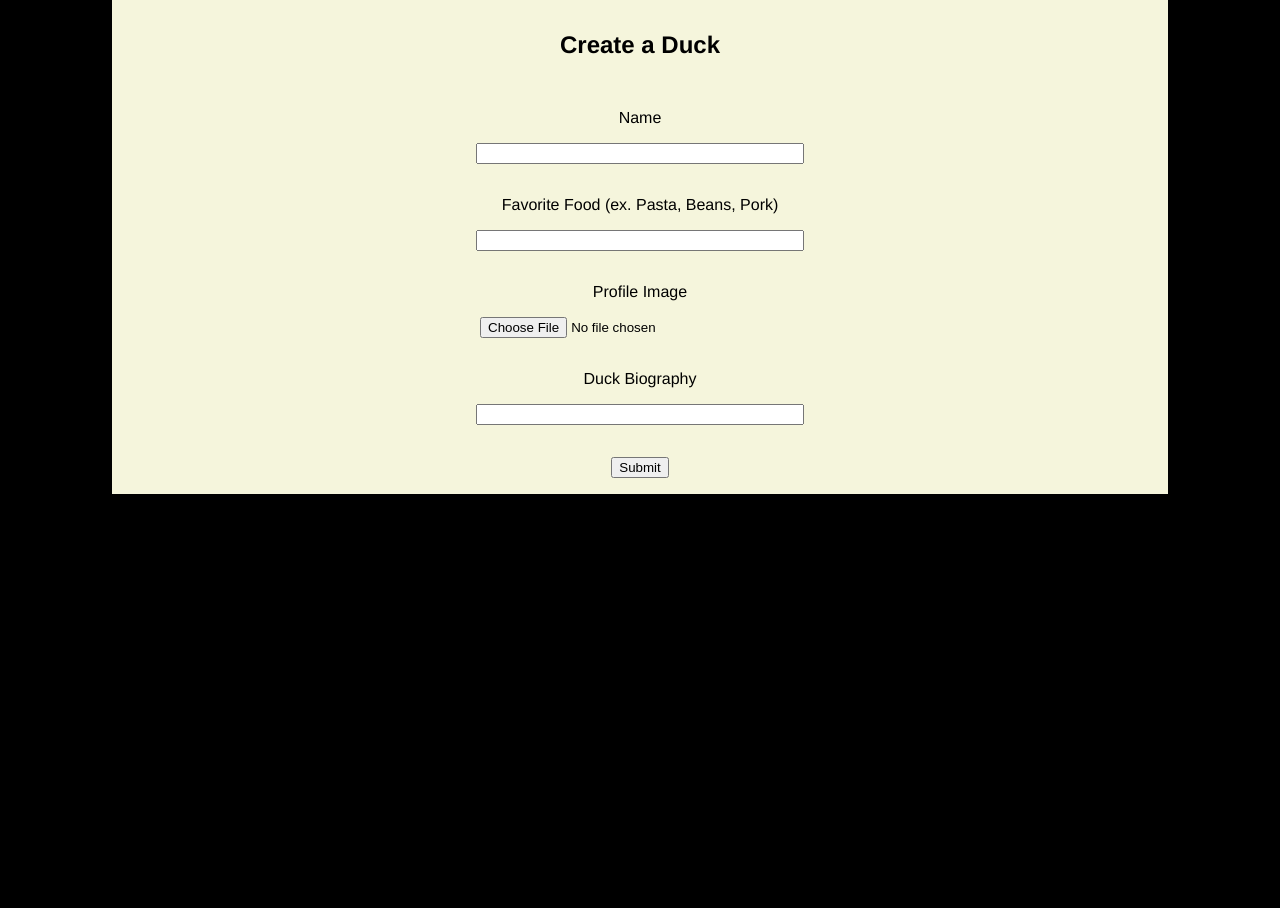
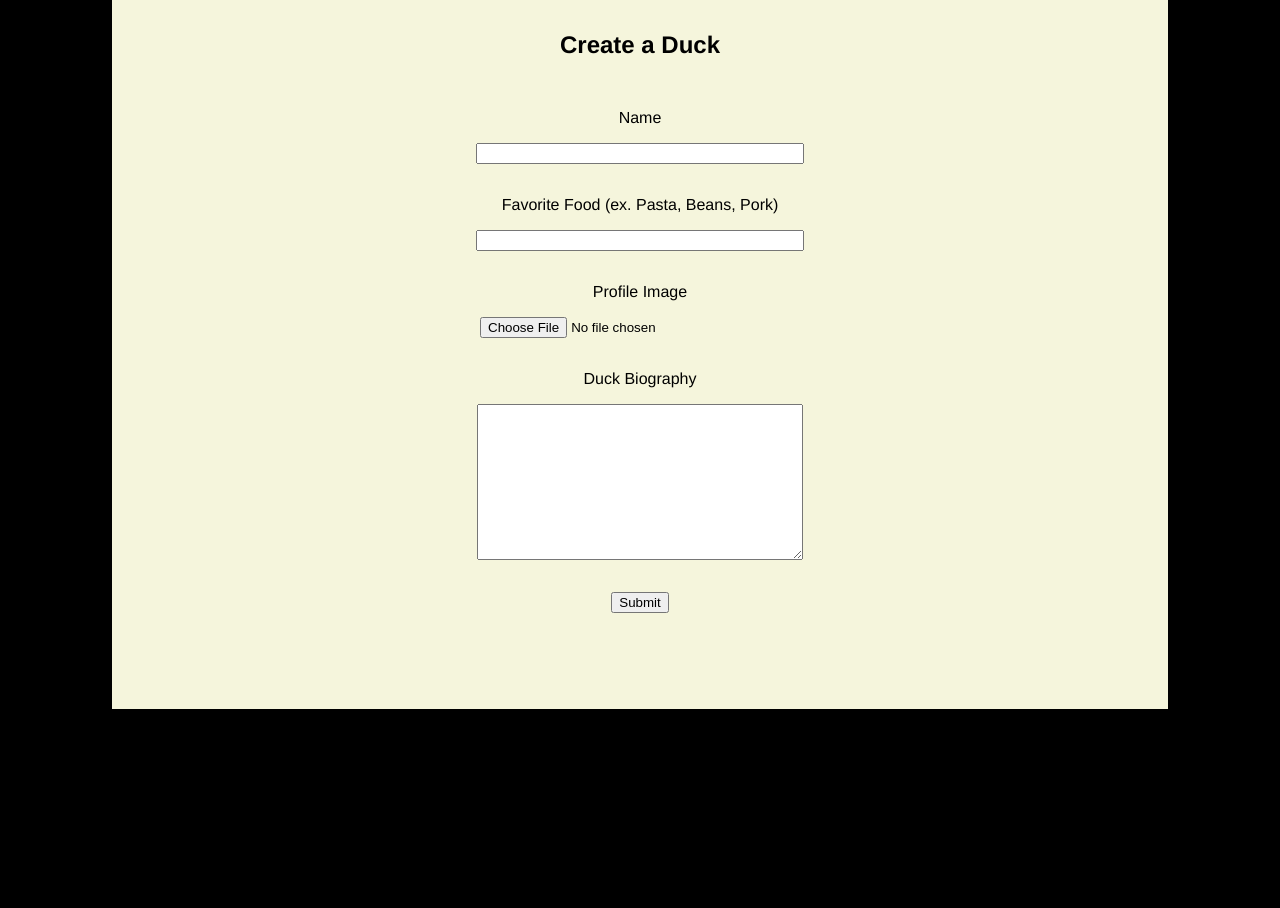
Before and after one commit to nic-gdes/create-a-duck-directory-TatumBaldwin, a PHP site: page /create-duck.php in a window 1280 px wide. Shown: the part 321-1229 px from the top of the page. Run offline with PHP 8.4, Linux system fonts and the light colour scheme.

Commit message:
responsive

```diff
--- a/assets/css/style.css
+++ b/assets/css/style.css
@@ -135,7 +135,7 @@ li {
     padding: 1rem;
     margin: 0 auto;
     margin-top: 20rem;
-    width: 80vw;
+    width: 45rem;
 
     display: grid;
     grid-template-columns: 0.5fr 1fr;
@@ -186,6 +186,18 @@ input {
     margin: 0 auto;
 }
 
+textarea {
+    margin: 0 auto;
+    width: 20rem;
+
+}
+
+.results {
+    color: black;
+    text-align: center;
+    margin-top: 5rem;
+}
+
 /* FOOTER */
 
 /* background color */
@@ -223,3 +235,27 @@ footer {
 .small {
     padding: 1rem;
 }
+
+@media screen and (max-width: 868px) {
+
+   .all-ducks {
+    flex-direction: column;
+    margin: 0 auto;
+   }
+
+   .duck-container2 {
+    grid-template-columns: 1fr;
+    grid-template-rows: 1fr 1fr;
+    justify-content: center;
+    margin: 0 auto;
+    margin-top: 20rem;
+    text-align: center;
+    width: 70vw;
+    height: 40rem;
+   }
+
+   .duckimg2 {
+    width: 100%;
+   }
+
+  }
--- a/create-duck.php
+++ b/create-duck.php
@@ -15,15 +15,15 @@
 
         <section class="duck-container3">
             <h2>Create a Duck</h2>
-            <form action="">
+            <form action="create-duck.php" method="POST">
                 <div class="flex-col">
                     <label for="name">Name</label>
-                    <input type="text" name="name">
+                    <input id="name" for="name" type="text" name="name">
                 </div>
 
                 <div class="flex-col">
                     <label for="food">Favorite Food (ex. Pasta, Beans, Pork)</label>
-                    <input type="text" name="food">
+                    <input type="text" name="food" for="food">
                 </div>
 
                 <div class="flex-col">
@@ -35,12 +35,25 @@
 
                 <div class="flex-col">
                     <label for="biography">Duck Biography</label>
-                    <input type="message" name="biography">
+                    <textarea name="message" id="message" cols="30" rows="10"></textarea>
                 </div>
-                <button type="submit" name="submit" value="submit">
-                    Submit
-                </button>
+                <button type="submit" name="submit" value="submit">Submit</button>
             </form>
+
+            <div class="results">
+                <?php
+                    if ($_SERVER["REQUEST_METHOD"] == "POST") {
+                        $name = htmlspecialchars($_POST['name']);
+                        $message = htmlspecialchars($_POST['message']);
+                        $file = htmlspecialchars($_POST['file']);
+                        $food = htmlspecialchars($_POST['food']);
+
+                        echo $name . ", " . $food . ", " . $file . ", " . $message;
+                    }
+
+                ?>
+            </div>
+
         </section>
 
 
```
